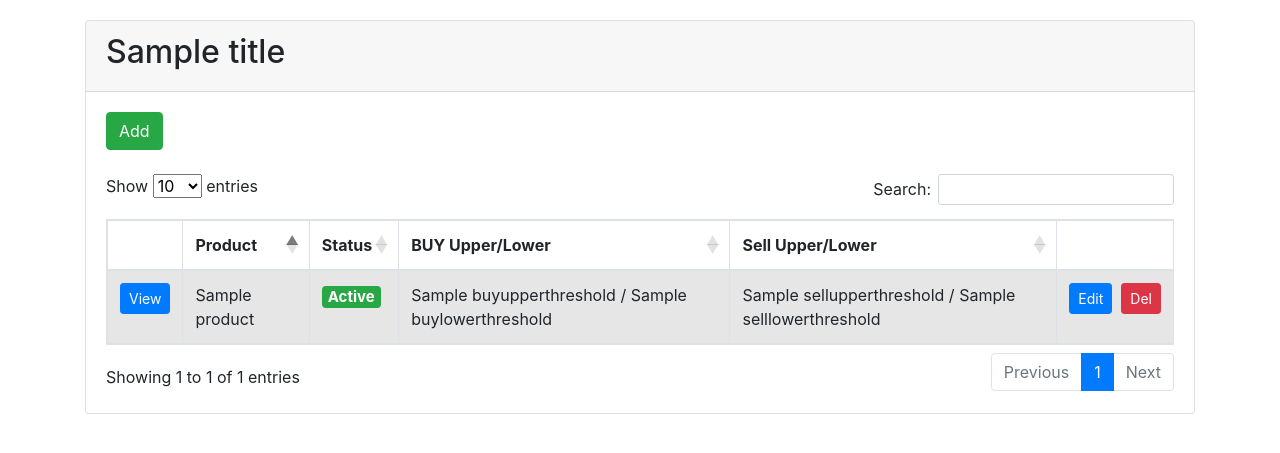
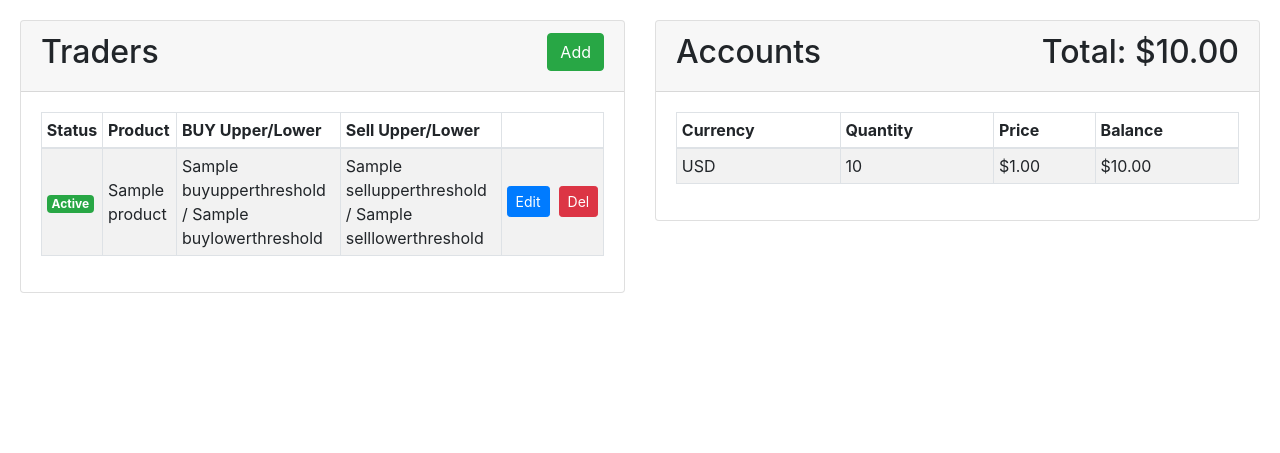
Before and after one commit to betaVI/crypto-trader, a Flask app: template site/templates/index.html in a window 1280 px wide. Shown: the top 453 px of the page. Run offline with Flask 2, Linux system fonts and the light colour scheme; the template is opened without the code that fills it: most values are stand-ins (such as "Sample title", 1, 10 or a date in 2020); parts of the project's set-up code (start-up, migrations or seed data) failed here and were passed over; some libraries are stand-ins or nearby versions.

Commit message:
updated site. changed from sqlite to postgres

```diff
--- a/bots/traders/average/averagetrader.py
+++ b/bots/traders/average/averagetrader.py
@@ -7,7 +7,7 @@ class AverageTrader(Trader):
     def __init__(self, productid, cashaccount, cryptaccount):
         super().__init__(productid, cashaccount, cryptaccount, 'traders/average/averagelog.log','traders/average/averagedata.json')
 
-        self.baseIncrement = 0
+        # self.baseIncrement = 0
         self.lastMarketPrice = 0
         self.data = self.dm.loadData()
 
@@ -21,7 +21,7 @@ class AverageTrader(Trader):
         # fill = self.api._getOrderDetails('44f8d18b-9a9e-4731-b17c-33759ddcd05c')
         # print(fill)
 
-        self.baseIncrement = self.api.getProduct(productid)
+        # self.baseIncrement = self.api.getProduct(productid)
 
         self._updateFees()
         self._updateState()
--- a/site/app.py
+++ b/site/app.py
@@ -1,6 +1,6 @@
 import os, sys
 # sys.path.append(os.path.dirname(os.path.dirname(os.path.abspath(__file__))))
-from flask import Flask, render_template, request, redirect, url_for, flash
+from flask import Flask, render_template, request, redirect, url_for, flash, jsonify
 from dataaccess import DataAccess
 from forms.TraderForm import TraderForm
 from bots.cpapi import CbApi
@@ -8,20 +8,39 @@ from bots.cpapi import CbApi
 app = Flask(__name__)
 app.config['SECRET_KEY'] = str(os.urandom(32))
 
-path = os.path.dirname(os.path.dirname(os.path.abspath(__file__)))
 cbapi = CbApi()
-db = DataAccess(path)
+db = DataAccess()
 
 @app.route('/')
 def index():
     traders = db.fetchTraders()
-    templatedata = { 'title': 'Traders', 'traders': traders }
+    accounts = [a for a in cbapi.getAccounts() if float(a['balance']) > 0]
+    templatedata = { 'traders': traders, 'accounts': accounts }
     return render_template('index.html', **templatedata)
+
+@app.route('/<productid>/price', methods=["GET"])
+def getPrice(productid):
+    price = cbapi.getMarketPrice(productid)
+    return jsonify(price)
+
+@app.route('/accounts/getbalances', methods=["POST"])
+def getAccountBalances():
+    result = {}
+    if 'currencies' in request.json:
+        currencies = request.json['currencies']
+        for c in currencies:
+            if c=='USD':
+                price = 1
+            else:
+                price = cbapi.getMarketPrice(c+'-USD')
+            result[c]=price
+    return jsonify(result)
 
 @app.route('/trader/view/<id>')
 def viewTrader(id):
     trader = db.fetchTrader(id)
-    templatedata = { 'title': trader['product']+' Trader'}
+    product = cbapi.getProduct(trader['product'])
+    templatedata = { 'trader': trader, 'product': product }
     return render_template("traderView.html", **templatedata)
 
 @app.route('/trader/delete/<id>')
@@ -38,7 +57,7 @@ def alterTrader(id=0):
     if request.method == 'GET' and id != 0:
         title = 'Edit Trader'
         trader = db.fetchTrader(id)
-        form = TraderForm(data=dict(zip(trader.keys(),trader)))
+        form = TraderForm(data=trader)#dict(zip(trader.keys(),trader)))
     else:
         form = TraderForm()
     statuses = db.fetchStatuses()
--- a/site/static/site.css
+++ b/site/static/site.css
@@ -1,4 +1,4 @@
-body {
+.container-fluid {
     padding: 20px;
 }
 .column-fit{
--- a/site/templates/index.html
+++ b/site/templates/index.html
@@ -1,16 +1,19 @@
 {% extends "layout.html" %}
-{% block title %}{{ title }}{% endblock %}
-{% block header %}{{ title }}{% endblock %}
+{% block title %}Traders{% endblock %}
 {% block content %}
-   <a href={{ url_for('alterTrader') }} class="btn btn-success">Add</a>
-   <br/>
-   <br/>
-   <table id="traders" class="table table-striped table-bordered" style="width: 100%;">
+   <div class="row">
+      <div class="col-lg-6 col-md-8">
+         <div class="card">
+            <div class="card-header">
+               <h2>Traders<a href={{ url_for('alterTrader') }} class="btn btn-success float-right">Add</a></h2>
+            </div>
+            <div class="card-body">
+               <table id="traders" class="table table-striped table-bordered table-sm" style="width: 100%;">
                   <thead>
                      <tr>
-            <th data-orderable="false">&nbsp;</th>
+                        <!-- <th data-orderable="false">&nbsp;</th> -->
+                        <th>Status</th>
                         <th>Product</th>
-            <th>Status</th>
                         <th>BUY Upper/Lower</th>
                         <th>Sell Upper/Lower</th>
                         <th data-orderable="false">&nbsp;</th>
@@ -19,14 +22,14 @@
                   <tbody>
                      {% for item in traders %}
                         <tr>
-               <td class="column-fit">
+                           <!-- <td class="column-fit">
                               <a href={{ url_for('viewTrader', id=item.id) }} class="btn btn-primary btn-sm">View</a>
-               </td>
-               <td>{{ item.product }}</td>
-               <td><h5><span class="badge badge-{{ 'success' if item.statusname == 'Active' else 'danger' }}">{{ item.statusname }}</span></h5></td>
-               <td>{{ item.buyupperthreshold ~ ' / ' ~ item.buylowerthreshold }}</td>
-               <td>{{ item.sellupperthreshold ~ ' / ' ~ item.selllowerthreshold }}</td>
-               <td class="column-fit">
+                           </td> -->
+                           <td class="align-middle"><span class="badge badge-{{ 'success' if item.statusname == 'Active' else 'danger' }}">{{ item.statusname }}</span></td>
+                           <td class="align-middle">{{ item.product }}</td>
+                           <td class="align-middle">{{ item.buyupperthreshold ~ ' / ' ~ item.buylowerthreshold }}</td>
+                           <td class="align-middle">{{ item.sellupperthreshold ~ ' / ' ~ item.selllowerthreshold }}</td>
+                           <td class="align-middle column-fit">
                               <a href={{ url_for('alterTrader', id=item.id) }} class="btn btn-primary btn-sm">Edit</a>&nbsp;
                               <a href={{ url_for('deleteTrader', id=item.id) }} onclick="return confirm('Are you sure you want to delete this record?')" class="btn btn-danger btn-sm">Del</a>
                            </td>
@@ -34,14 +37,73 @@
                      {% endfor %}
                   </tbody>
                </table>
+            </div>
+         </div>
+      </div>
+      <div class="col-lg-6 col-md-8">
+         <div class="card">
+            <div class="card-header">
+               <h2>Accounts<span id="lblTotalPortfolio" class="float-right"></span></h2>
+            </div>
+            <div class="card-body">
+               <table id="accounts" class="table table-striped table-bordered table-sm">
+                  <thead>
+                     <tr>
+                        <th>Currency</th>
+                        <th>Quantity</th>
+                        <th>Price</th>
+                        <th>Balance</th>
+                     </tr>
+                  </thead>
+                  <tbody>
+                     {% for account in accounts %}
+                        <tr data-currency="{{ account.currency }}">
+                           <td>{{ account.currency }}</td>
+                           <td data-balance>{{ account.balance }}</td>
+                           <td data-price>----</td>
+                           <td data-total>{{ account.balance }}</td>
+                        </tr>
+                     {% endfor %}
+                  </tbody>
+               </table>
+            </div>
+         </div>
+   </div>
 {% endblock %}
-{% block scipt %}
+{% block script %}
 <script type="text/javascript">
+   var currencyFormatter = new Intl.NumberFormat('en-US',options={ minimumFractionDigits: 2, style: 'currency', currency: 'USD' });
    $(document).ready(function(){
-         $('#traders').DataTable({
-            "autoWidth": true,
-            "order": [[ 1, "asc" ]]
+      updateAccountBalances();
+      setInterval(updateAccountBalances, 5000);
    });
+   function updateAccountBalances(){
+      currencies = [];
+      $('#accounts tbody tr').each(function(i, row){
+         var $row = $(row);
+         var currency = $row.data('currency');
+         currencies.push(currency);
+      })
+
+      $.ajax({
+         type: 'POST',
+         url: "{{ url_for('getAccountBalances') }}",
+         contentType: 'application/json;charset=UTF-8',
+         data: JSON.stringify({ currencies : currencies})
+      }).fail(function(xhr, status, err) {
+         console.error('unable to get prices: ' + status);
+      }).done(function(data, status, xhr) {
+         var accounttotal = 0;
+         for (const [key,value] of Object.entries(data)){
+            var $row = $("#accounts tbody tr[data-currency='" + key + "']");
+            var qty = parseFloat($row.find('td[data-balance]').text())
+            var total = qty*value
+            $row.find('td[data-price]').text(currencyFormatter.format(value));
+            $row.find('td[data-total]').text(currencyFormatter.format(total));
+            accounttotal+=total
+         }
+         $('#lblTotalPortfolio').text("Total: "+ currencyFormatter.format(accounttotal));
       });
+   }
 </script>
 {% endblock %}
--- a/site/templates/layout.html
+++ b/site/templates/layout.html
@@ -3,35 +3,28 @@
   <head>
     <title>{% block title %}{% endblock %}</title>
     <meta name="viewport" content="width=device-width, initial-scale=1.0">
-    <!-- <link type="text/css" href="https://maxcdn.bootstrapcdn.com/bootstrap/3.4.1/css/bootstrap.min.css" rel="stylesheet" media="screen"> -->
     <link rel="stylesheet" href="https://maxcdn.bootstrapcdn.com/bootstrap/4.0.0/css/bootstrap.min.css" integrity="sha384-Gn5384xqQ1aoWXA+058RXPxPg6fy4IWvTNh0E263XmFcJlSAwiGgFAW/dAiS6JXm" crossorigin="anonymous">
-    <link type="text/css" href="https://cdnjs.cloudflare.com/ajax/libs/twitter-bootstrap/4.5.2/css/bootstrap.css" rel="stylesheet" media="screen">
+    <!-- <link type="text/css" href="https://cdnjs.cloudflare.com/ajax/libs/twitter-bootstrap/4.5.2/css/bootstrap.css" rel="stylesheet" media="screen"> -->
+    <!-- <link type="text/css" href="{{ url_for('static', filename='bootstrap.min.css')}}" rel="stylesheet" media="screen"> -->
     <link type="text/css" href="https://cdn.datatables.net/1.10.23/css/dataTables.bootstrap4.min.css" rel="stylesheet" media="screen">
-    <!-- <link type="text/css" href="{{ url_for('static', filename='bootstrap.min.css')}}" rel="stylesheet" media="screen"> -->
     <link type="text/css" href="{{ url_for('static', filename='site.css') }}" rel="stylesheet" media="screen">
   </head>
   <body>
-    <div class="container">
+    <div class="container-fluid">
         {% for category, message in get_flashed_messages(with_categories=true) %}
             <div class="alert alert-{{ category }} alert-dismissible">
                 <a href="#" class="close" data-dismiss="alert" aria-label="close">&times;</a>
                 <strong>{{ 'Success!' if category == 'success' else 'Error!' }}</strong> {{ message }}
             </div>
         {% endfor %}
-        <div class="card">
-            <div class="card-header">
-                <h2>{% block header %}{% endblock %}</h2>
-            </div>
-            <div class="card-body">
-                {% block content %}{% endblock %}
-            </div>
-        </div>
+        {% block content %}
+        {% endblock %}
     </div>
     <script src="https://code.jquery.com/jquery-3.5.1.js"></script>
     <script src="https://maxcdn.bootstrapcdn.com/bootstrap/3.4.1/js/bootstrap.min.js"></script>
     <script src="https://cdn.datatables.net/1.10.23/js/jquery.dataTables.min.js"></script>
     <script src="https://cdn.datatables.net/1.10.23/js/dataTables.bootstrap4.min.js"></script>
-    {% block scipt %}
+    {% block script %}
     {% endblock %}
   </body>
 </html>
```
Also changed, not shown: bots/cpapi.py (+7 -9 lines), configLoader.py (added, +13 -0 lines), dataaccess.py (+39 -56 lines), site/templates/traderAlter.html (+11 -1 lines), site/templates/traderView.html (+29 -3 lines), 1 other file. Lines whose indentation alone changed are shown as unchanged.
